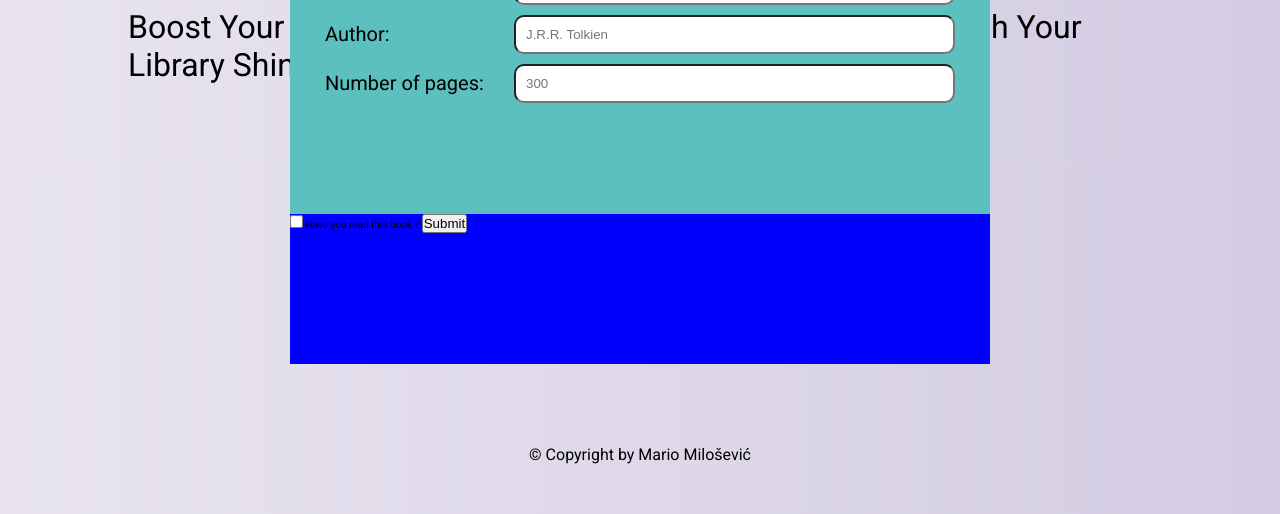
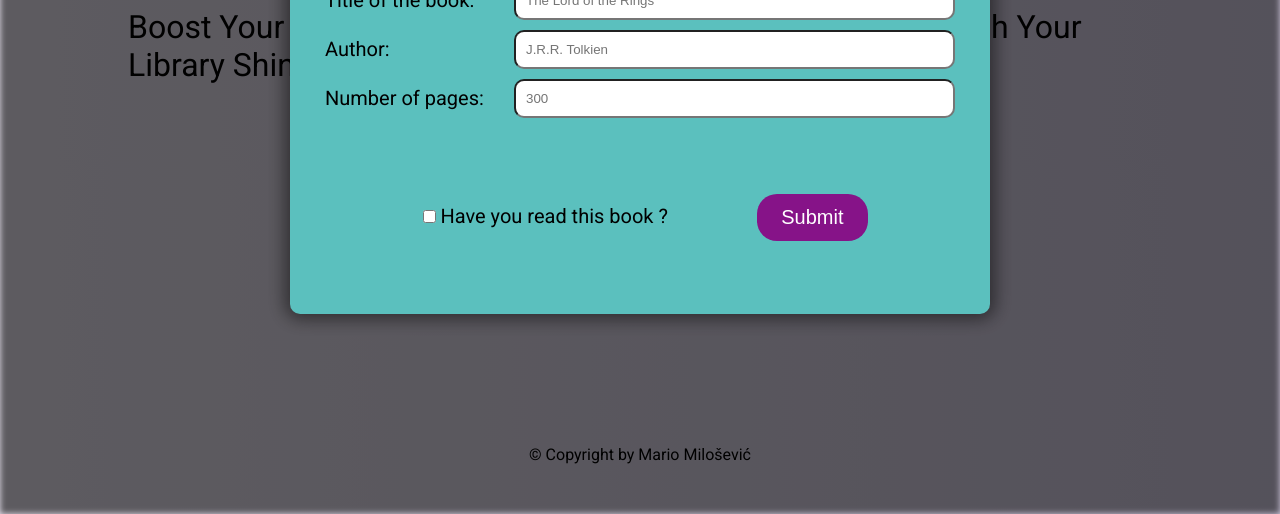
Before and after one commit to MarioMilosevic/Book-library, a website built with Vite: page index.html in a window 1280 px wide. Shown: the part 286-800 px from the top of the page. Built offline with nearby package versions, Linux system fonts and the light colour scheme.

Commit message:
Finish modal and overlay

```diff
--- a/index.html
+++ b/index.html
@@ -28,7 +28,11 @@
             <div class="formInfo">
               <div class="title">
                 <label for="title">Title of the book:</label>
-              <input type="text" id="title" placeholder="The Lord of the Rings"/>
+                <input
+                  type="text"
+                  id="title"
+                  placeholder="The Lord of the Rings"
+                />
               </div>
               <div class="author">
                 <label for="author">Author:</label>
@@ -36,16 +40,20 @@
               </div>
               <div class="pageNumbers">
                 <label for="pageNumbers">Number of pages:</label>
-              <input type="text" id="pageNumbers" placeholder="300"/>
+                <input type="number" id="pageNumbers" placeholder="300" />
               </div>
             </div>
             <div class="readInfo">
-            <input type="checkbox" />
+              <div class="checkBoxDiv">
+                <input type="checkbox" class="checkBox" />
                 <label for="submitBtn">Have you read this book ?</label>
-            <button>Submit</button>
+              </div>
+              <button class="submitBtn">Submit</button>
             </div>
           </form>
         </div>
+        <div class="overlay"></div>
+
       <div class="books"></div>
       <footer>&copy; Copyright by Mario Milošević</footer>
     </div>
--- a/style.css
+++ b/style.css
@@ -28,20 +28,15 @@ body {
     #e9e4f0,
     #d3cce3
   ); /* W3C, IE 10+/ Edge, Firefox 16+, Chrome 26+, Opera 12+, Safari 7+ */
-  /* display: flex;
-  justify-content: center;
-  align-items: center; */
 }
 
 #app {
   width: 100%;
   display: flex;
   flex-direction: column;
-  /* height: 100vh; */
 }
 
 .content {
-  /* border: 1px solid black; */
   margin: 20rem auto 0px;
   height: 20%;
   width: 80%;
@@ -53,34 +48,69 @@ body {
 .content h1 {
   font-size: 5.5rem;
   margin-bottom: 3rem;
-  /* text-align: center; */
 }
 
 .content p {
   font-size: 3.2rem;
   margin-bottom: 3rem;
-  /* text-align: center; */
 }
 
-.content button {
+.newBtn {
+  font-size: 2rem;
+}
+
+.newBtn, .submitBtn {
   padding: 1.2rem 2.4rem;
   border-radius: 2rem;
-  font-size: 2rem;
   color: #fff;
   background-color: var(--accent-color);
   cursor: pointer;
   border: none;
 }
 
+.submitBtn{
+  font-size: 2rem;
+}
+
+.overlay {
+  position: absolute;
+  top: 0;
+  left: 0;
+  width: 100%;
+  height: 100vh;
+  filter: blur(0.3rem);
+  /* display: none; */
+  z-index: 10;
+  background-color: rgba(0, 0, 0, 0.6);
+}
+
+/* .overlay {
+  position: absolute;
+  top: 0;
+  left: 0;
+  width: 100%;
+  height: 100%;
+  background-color: rgba(0, 0, 0, 0.6);
+  backdrop-filter: blur(3px);
+  z-index: 5;
+} */
+
 .modal {
   width: 70rem;
-  height: 50rem;
+  height: 40rem;
   background-color: var(--secondary-color);
   position: absolute;
+  border-radius: 1rem;
+  /* display: none; */
   top: 50%;
   left: 50%;
   transform: translate(-50%, -50%);
+  z-index: 100;
+  -webkit-box-shadow: 0px 0px 18px 5px rgba(0,0,0,0.5);
+-moz-box-shadow: 0px 0px 18px 5px rgba(0,0,0,0.5);
+box-shadow: 0px 0px 18px 5px rgba(0,0,0,0.5);
 }
+
 
 .modalForm {
   height: 100%;
@@ -118,9 +148,20 @@ body {
 }
 
 .readInfo{
-  background-color: blue;
-  width: 100%;
+  display: flex;
+  justify-content: space-between;
+  align-items: flex-start;
+  width: 65%;
+  font-size: 2rem;
   height: 30%;
+}
+
+.checkBoxDiv{
+padding:1rem;
+}
+
+.checkBox {
+
 }
 
 footer {
```
Lines whose indentation alone changed are shown as unchanged.
